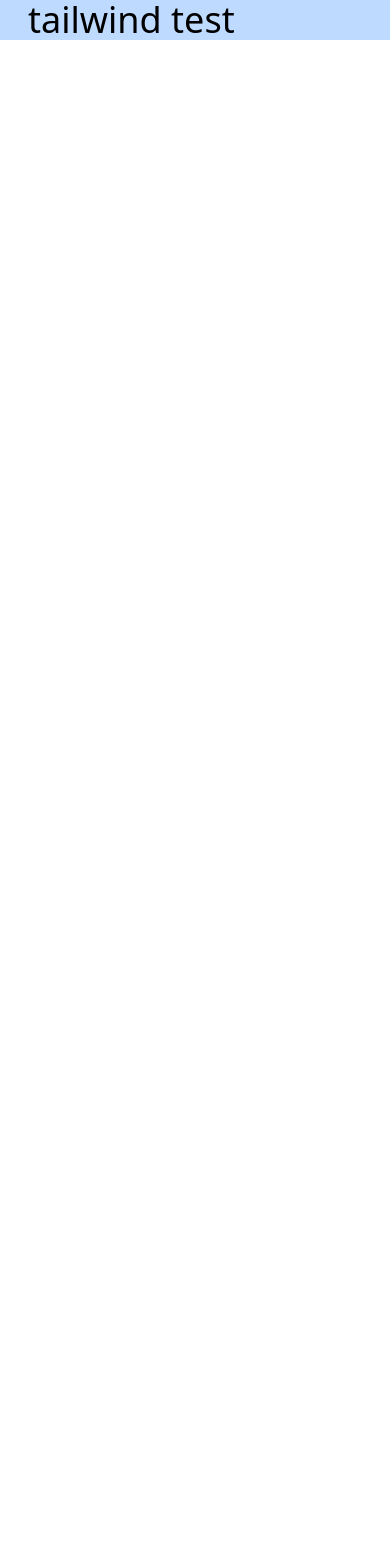
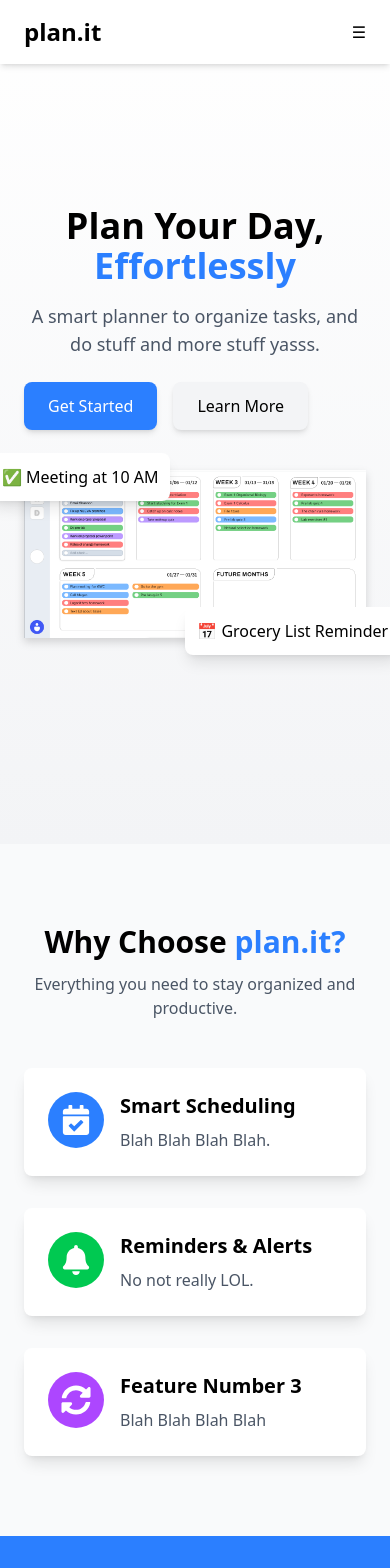
Before and after one commit to agc6/plan.it, a React (Vite) app in the folder client/: page / in a window 390 px wide. Shown: the top 1568 px of the page. Before the commit the page ends 844 px from the top, so only its background shows below. Built offline with nearby package versions, Linux system fonts and the light colour scheme.

Commit message:
landing page draft, responsiveness will need improving (maybe)

```diff
--- a/client/package.json
+++ b/client/package.json
@@ -11,8 +11,11 @@
   },
   "dependencies": {
     "@tailwindcss/vite": "^4.0.6",
+    "motion": "^12.4.7",
     "react": "^19.0.0",
     "react-dom": "^19.0.0",
+    "react-icons": "^5.5.0",
+    "react-intersection-observer": "^9.15.1",
     "tailwindcss": "^4.0.6"
   },
   "devDependencies": {
--- a/client/src/App.jsx
+++ b/client/src/App.jsx
@@ -1,11 +1,19 @@
-import React from 'react'
+import Navbar from "./components/Navbar";
+import Hero from "./components/Hero";
+import Features from "./components/Features";
+import CTA from "./components/CTA";
+import Footer from "./components/Footer";
 
-const App = () => {
+function App() {
   return (
-    <div className='container bg-blue-200'>
-      <div className='text-4xl mx-7'>tailwind test</div>
+    <div>
+      <Navbar />
+      <Hero />
+      <Features />
+      <CTA />
+      <Footer />
     </div>
-  )
+  );
 }
 
-export default App
+export default App;
--- /dev/null
+++ b/client/src/components/CTA.jsx
@@ -0,0 +1,14 @@
+const CTA = () => {
+    // Call to action stuff
+    return (
+      <section className="py-16 bg-blue-500 text-white text-center">
+        <h2 className="text-3xl font-bold">Start Planning Today!</h2>
+        <p className="mt-2">Join thousands of users making their days more productive.</p>
+        <button className="mt-4 px-6 py-3 bg-white text-blue-500 rounded-lg shadow-md hover:bg-gray-200">
+          Get Started
+        </button>
+      </section>
+    );
+  };
+
+  export default CTA;
--- /dev/null
+++ b/client/src/components/Features.jsx
@@ -0,0 +1,78 @@
+import { motion } from "framer-motion";
+import { useInView } from "react-intersection-observer";
+import { FaCalendarCheck, FaBell, FaSyncAlt } from "react-icons/fa";
+
+const features = [
+  {
+    title: "Smart Scheduling",
+    desc: "Blah Blah Blah Blah.",
+    icon: <FaCalendarCheck className="text-white text-3xl" />,
+    bgColor: "bg-blue-500"
+  },
+  {
+    title: "Reminders & Alerts",
+    desc: "No not really LOL.",
+    icon: <FaBell className="text-white text-3xl" />,
+    bgColor: "bg-green-500"
+  },
+  {
+    title: "Feature Number 3",
+    desc: "Blah Blah Blah Blah",
+    icon: <FaSyncAlt className="text-white text-3xl" />,
+    bgColor: "bg-purple-500"
+  }
+];
+
+const Features = () => {
+  // Trigger animations when section is in view after refresh
+  const { ref, inView } = useInView({ triggerOnce: true, threshold: 0.2 });
+
+  return (
+    <section ref={ref} id="features" className="py-20 bg-gray-50">
+      <div className="text-center mb-12">
+        <motion.h2
+          initial={{ opacity: 0, y: -20 }}
+          animate={inView ? { opacity: 1, y: 0 } : { opacity: 0, y: -20 }}
+          transition={{ duration: 0.8, ease: "easeOut" }}
+          className="text-3xl md:text-4xl font-bold text-black"
+        >
+          Why Choose <span className="text-blue-500">plan.it?</span>
+        </motion.h2>
+        <motion.p
+          initial={{ opacity: 0 }}
+          animate={inView ? { opacity: 1 } : { opacity: 0 }}
+          transition={{ duration: 1, delay: 0.2 }}
+          className="text-gray-600 mt-3"
+        >
+          Everything you need to stay organized and productive.
+        </motion.p>
+      </div>
+
+      {/* Features grid, potentially change to more horizonal in future?*/}
+      <div className="container mx-auto grid md:grid-cols-2 lg:grid-cols-3 gap-8 px-6">
+        {features.map((feat, index) => (
+          <motion.div
+            key={index}
+            initial={{ opacity: 0, y: 20 }}
+            animate={inView ? { opacity: 1, y: 0 } : { opacity: 0, y: 20 }}
+            transition={{ duration: 0.6, delay: index * 0.2, ease: "easeOut" }}
+            className="bg-white shadow-lg rounded-lg p-6 flex items-start space-x-4 hover:shadow-xl transition-transform transform hover:-translate-y-1"
+          >
+            {/* Icon */}
+            <div className={`w-14 h-14 flex items-center justify-center rounded-full ${feat.bgColor}`}>
+              {feat.icon}
+            </div>
+
+            {/* Feature Content */}
+            <div>
+              <h3 className="text-xl font-bold text-black">{feat.title}</h3>
+              <p className="text-gray-600 mt-2">{feat.desc}</p>
+            </div>
+          </motion.div>
+        ))}
+      </div>
+    </section>
+  );
+};
+
+export default Features;
--- /dev/null
+++ b/client/src/components/Footer.jsx
@@ -0,0 +1,9 @@
+const Footer = () => {
+    return (
+      <footer className="py-6 text-center bg-white text-gray-600">
+        <p>© 2025 plan.it. All rights reserved.</p>
+      </footer>
+    );
+  };
+
+  export default Footer;
--- /dev/null
+++ b/client/src/components/Hero.jsx
@@ -0,0 +1,62 @@
+import { motion } from "framer-motion";
+import heroMockup from "../assets/mockup.png";
+
+const Hero = () => {
+  return (
+    <section className="relative h-screen flex flex-col md:flex-row items-center justify-center text-center md:text-left px-6 bg-gradient-to-b from-white to-gray-100">
+      {/* Left Content */}
+      <div className="max-w-lg">
+        <motion.h1
+          initial={{ opacity: 0, y: -20 }}
+          animate={{ opacity: 1, y: 0 }}
+          transition={{ duration: 0.8 }}
+          className="text-4xl md:text-6xl font-bold text-black"
+        >
+          Plan Your Day, <span className="text-blue-500">Effortlessly</span>
+        </motion.h1>
+        <p className="text-gray-600 mt-4 text-lg">
+          A smart planner to organize tasks, and do stuff and more stuff yasss.
+        </p>
+        <div className="mt-6 flex space-x-4">
+          <motion.button
+            whileHover={{ scale: 1.05 }}
+            className="px-6 py-3 bg-blue-500 text-white rounded-lg shadow-md hover:bg-blue-600"
+          >
+            Get Started
+          </motion.button>
+          <motion.button
+            whileHover={{ scale: 1.05 }}
+            className="px-6 py-3 bg-gray-100 text-black rounded-lg shadow-md hover:bg-gray-200"
+          >
+            Learn More
+          </motion.button>
+        </div>
+      </div>
+
+      {/* Right Side - Image + Floating Elements */}
+      <div className="relative w-full max-w-md mt-10 md:mt-0">
+      <img src={heroMockup} alt="App Preview" className="w-full drop-shadow-lg" />
+
+        {/* Floating Task Cards */}
+        <motion.div
+          initial={{ opacity: 0, y: 20 }}
+          animate={{ opacity: 1, y: 0 }}
+          transition={{ duration: 1, delay: 0.5 }}
+          className="absolute top-[-10%] left-[-10%] bg-white p-3 shadow-lg rounded-lg"
+        >
+          ✅ Meeting at 10 AM
+        </motion.div>
+        <motion.div
+          initial={{ opacity: 0, x: -20 }}
+          animate={{ opacity: 1, x: 0 }}
+          transition={{ duration: 1, delay: 0.7 }}
+          className="absolute bottom-[-10%] right-[-10%] bg-white p-3 shadow-lg rounded-lg"
+        >
+          📅 Grocery List Reminder
+        </motion.div>
+      </div>
+    </section>
+  );
+};
+
+export default Hero;
--- /dev/null
+++ b/client/src/components/Navbar.jsx
@@ -0,0 +1,57 @@
+import { useState } from "react";
+import { motion, AnimatePresence } from "framer-motion";
+
+const Navbar = () => {
+  const [menuOpen, setMenuOpen] = useState(false);
+
+  return (
+    <nav className="fixed top-0 left-0 w-full backdrop-blur-lg bg-white/70 shadow-md z-50">
+      <div className="container mx-auto flex justify-between items-center py-4 px-6">
+        {/* Logo, no image for now */}
+        <h1 className="text-2xl font-bold text-black">plan.it</h1>
+
+        {/* Menu, desktop ver. */}
+        <ul className="hidden md:flex space-x-6 text-gray-700">
+          <li><a href="#features" className="hover:text-blue-500">Features</a></li>
+          <li><a href="#contact" className="hover:text-blue-500">Contact</a></li>
+        </ul>
+
+        {/* Login/sign up Buttons */}
+        <div className="hidden md:flex space-x-4">
+          <button className="px-4 py-2 text-gray-600 hover:text-black">Login</button>
+          <button className="px-5 py-2 bg-blue-500 text-white rounded-lg shadow-md hover:bg-blue-600">
+            Sign Up
+          </button>
+        </div>
+
+        {/* Menu, mobile ver. */}
+        <button className="md:hidden" onClick={() => setMenuOpen(!menuOpen)}>
+          ☰
+        </button>
+      </div>
+
+      {/* Mobile menu dropdown, pretty responsive thus far */}
+      <AnimatePresence>
+        {menuOpen && (
+          <motion.div
+            initial={{ height: 0, opacity: 0 }}
+            animate={{ height: "auto", opacity: 1 }}
+            exit={{ height: 0, opacity: 0 }}
+            className="md:hidden bg-white shadow-lg py-4 px-6"
+          >
+            <a href="#features" className="block py-2 text-gray-700">Features</a>
+            <a href="#contact" className="block py-2 text-gray-700">Contact</a>
+            <div className="mt-4 border-t pt-4">
+              <button className="w-full py-2 text-gray-600 hover:text-black">Login</button>
+              <button className="w-full py-2 bg-blue-500 text-white rounded-lg shadow-md hover:bg-blue-600 mt-2">
+                Sign Up
+              </button>
+            </div>
+          </motion.div>
+        )}
+      </AnimatePresence>
+    </nav>
+  );
+};
+
+export default Navbar;
```
Also changed, not shown: client/src/assets/mockup.png (added), 1 other file (tests, documents, lock files or other folders).
